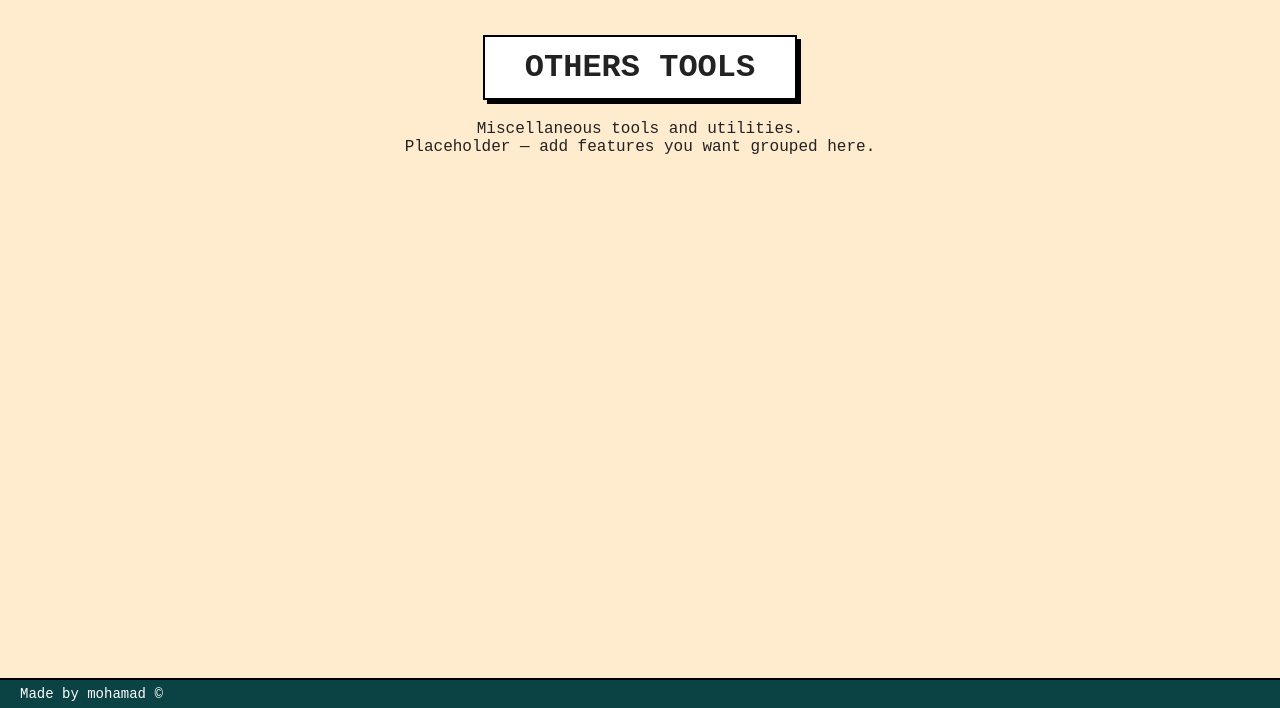
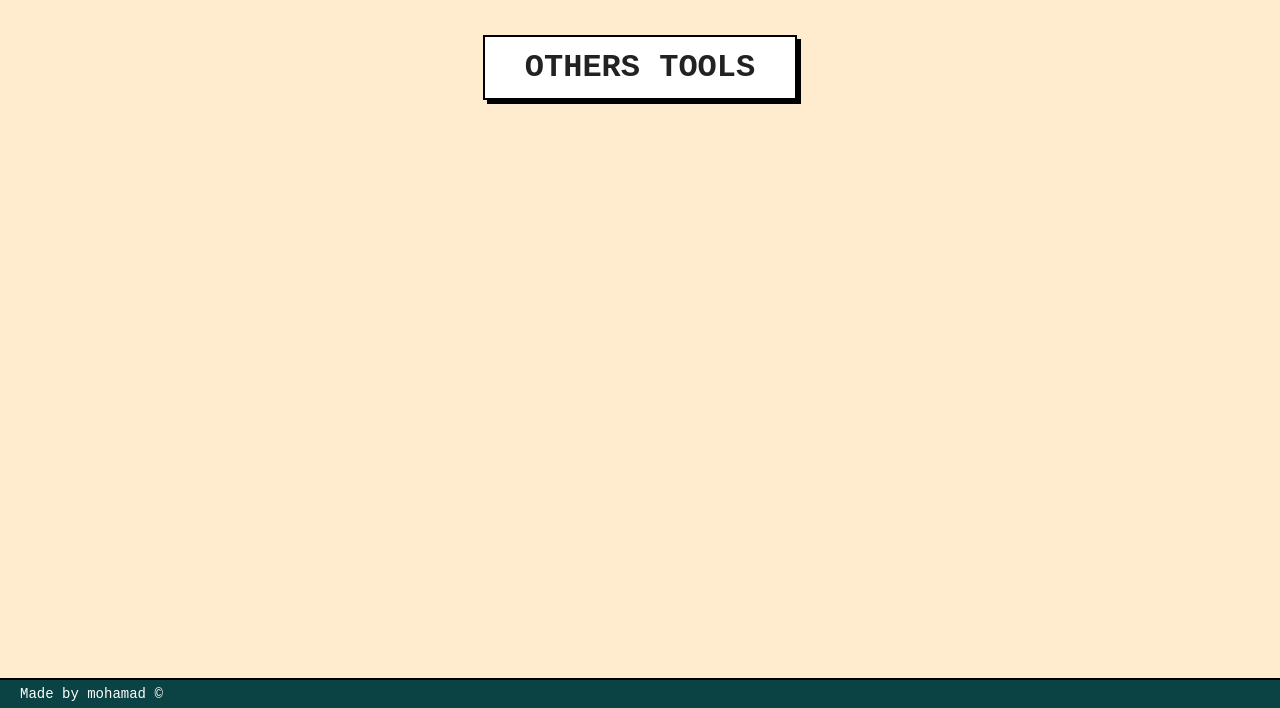
Before and after one commit to MohaSY-07/Moha-World, a plain HTML site: page othertools.html in a window 1280 px wide. Shown: the part 92-800 px from the top of the page. Drawn offline with Linux system fonts and the light colour scheme.

Commit message:
other tools changed

```diff
--- a/othertools.html
+++ b/othertools.html
@@ -23,9 +23,9 @@
 
     <main>
       <h1>OTHERS TOOLS</h1>
-      <p>Miscellaneous tools and utilities.</p>
+      <p></p>
 
-      <p>Placeholder — add features you want grouped here.</p>
+      <p></p>
 
 
     </main>
```
Also changed, not shown: smalltools.html (+1 -1 lines).
